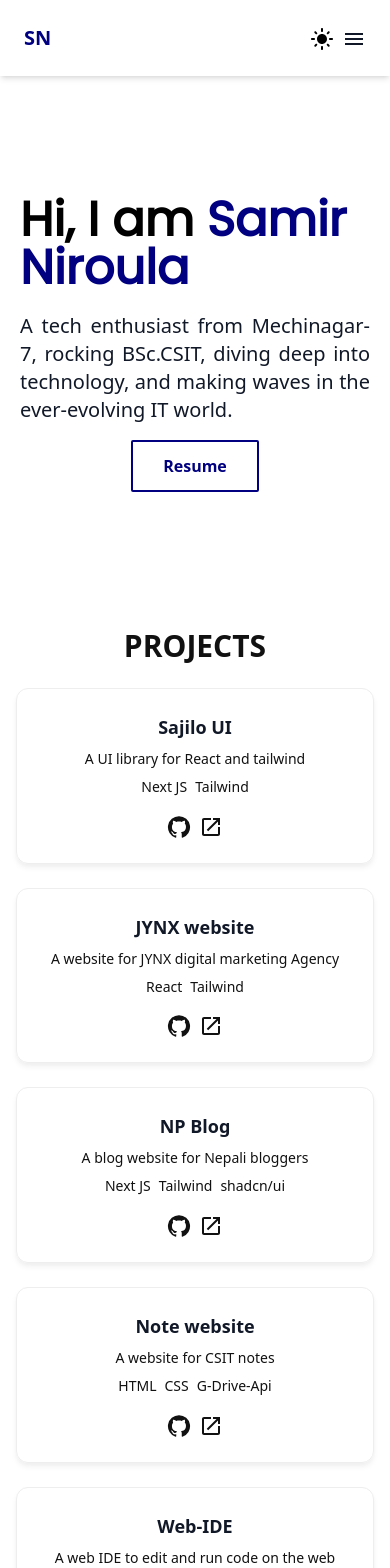
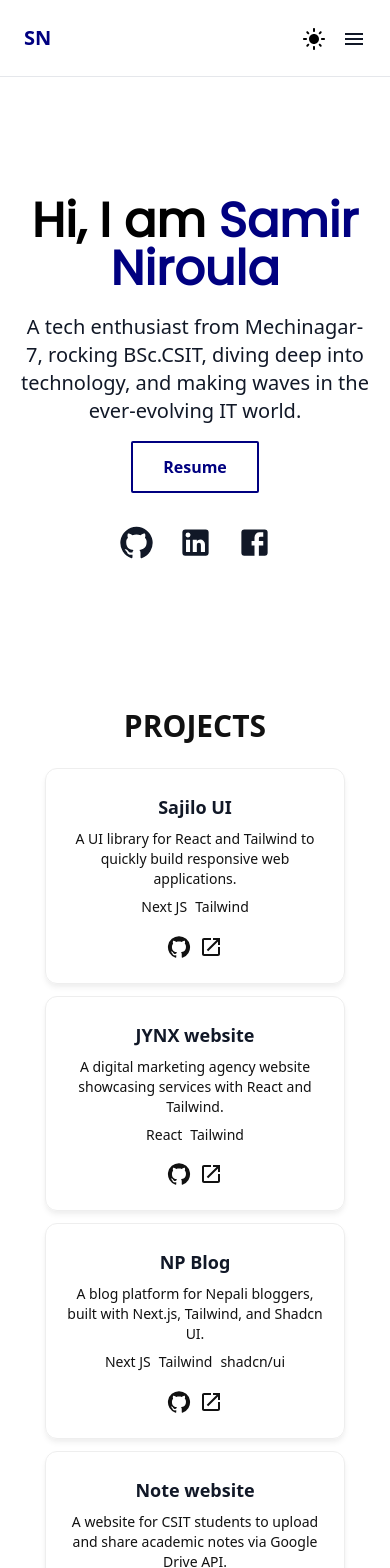
Before and after one commit to smrn001/site, a React (Vite) app: page / in a window 390 px wide. Shown: the top 1568 px of the page. Built offline with nearby package versions, Linux system fonts and the light colour scheme.

Commit message:
Enhance styling and accessibility across components; update project descriptions for clarity

```diff
--- a/index.html
+++ b/index.html
@@ -17,7 +17,7 @@
   <title>Samir Niroula</title>
 </head>
 
-<body>
+<body class="dark:bg-[#181818]">
 <!-- Google tag (gtag.js) -->
 <script async src="https://www.googletagmanager.com/gtag/js?id=G-7S8YG9VC48"></script>
 <script>
--- a/src/About.jsx
+++ b/src/About.jsx
@@ -5,21 +5,21 @@ import { name, description, resume, social } from "./portfolio";
 
 const About = () => {
   return (
-    <div className="flex flex-col items-center justify-center mt-20 sm:mt-2 mb-24 ">
-      <h1 className="md:text-6xl text-5xl dark:text-darktext  text-text font-extrabold mt-10 mb-5 font-[poppins] mx-5  ">
+    <div className="flex flex-col items-center justify-center mt-20 sm:mt-5 mb-24 px-5">
+      <h1 className="text-5xl sm:text-6xl dark:text-darktext text-text font-extrabold mt-10 mb-5 font-[poppins] text-center">
         Hi, I am{" "}
         <span className="text-lightprimary dark:text-primary">{name}</span>
       </h1>
-      <div className="dark:text-gray-100 text-gray-900 text-justify text-xl pb-3 mb-1 mx-5 flex flex-col  max-w-xl">
+      <div className="dark:text-gray-100 text-gray-900  text-xl sm:text-2xl pb-3 mb-1 max-w-xl text-center mx-auto">
         {description}
       </div>
-      <div className="flex md:flex-row flex-col justify-between text-lighttext space-x-3 items-center content-center">
+      <div className="flex flex-col sm:flex-row justify-between md:justify-center items-center sm:items-start text-lighttext space-y-5 sm:space-y-0 sm:space-x-6 w-full">
         {/* Resume Button */}
         <button
           type="button"
           className="border-2 text-lightprimary dark:text-primary dark:border-primary border-lightprimary rounded-sm p-3 min-w-32 text-center bg-transparent relative overflow-hidden hover:text-white dark:hover:text-white transition-colors hover:z-[2] duration-300 group font-bold cursor-pointer"
         >
-          <a target="none" href={resume}>
+          <a target="_blank" rel="noopener noreferrer" href={resume}>
             Resume
           </a>
           <span
@@ -29,27 +29,30 @@ const About = () => {
         </button>
 
         {/* Social Media Links */}
-        <div className=" flex-row space-x-4 py-3 hidden sm:flex">
+        <div className="flex flex-row space-x-6 py-3 sm:space-y-0 sm:flex-row sm:items-center sm:justify-center">
           <a
-            target="none"
+            target="_blank"
+            rel="noopener noreferrer"
             href={social.github}
             className="hover:text-lightprimary dark:hover:text-primary relative dark:after:bg-primary after:bg-lightprimary dark:text-gray-100 text-gray-900 after:absolute after:h-1 after:w-0 after:-bottom-3 after:left-0 hover:after:w-full after:transition-all after:duration-300 cursor-pointer"
           >
-            <GitHubIcon />
+            <GitHubIcon fontSize="large" />
           </a>
           <a
-            target="none"
+            target="_blank"
+            rel="noopener noreferrer"
             href={social.linkedin}
             className="hover:text-lightprimary dark:hover:text-primary relative dark:after:bg-primary after:bg-lightprimary dark:text-gray-100 text-gray-900 after:absolute after:h-1 after:w-0 after:-bottom-3 after:left-0 hover:after:w-full after:transition-all after:duration-300 cursor-pointer"
           >
-            <LinkedInIcon />
+            <LinkedInIcon fontSize="large" />
           </a>
           <a
-            target="none"
+            target="_blank"
+            rel="noopener noreferrer"
             href={social.Facebook}
             className="hover:text-lightprimary dark:hover:text-primary relative dark:after:bg-primary after:bg-lightprimary dark:text-gray-100 text-gray-900 after:absolute after:h-1 after:w-0 after:-bottom-3 after:left-0 hover:after:w-full after:transition-all after:duration-300 cursor-pointer"
           >
-            <FacebookIcon />
+            <FacebookIcon fontSize="large" />
           </a>
         </div>
       </div>
--- a/src/App.jsx
+++ b/src/App.jsx
@@ -7,13 +7,13 @@ import Footer from "./Footer";
 
 export default function App() {
   return (
-    <div className="dark:bg-[#181818] bg-white ">
-      <Navbar></Navbar>
-      <About></About>
-      <Projects></Projects>
-      <Skills></Skills>
-      <Contact></Contact>
-      <Footer></Footer>
+    <div className="  max-w-7xl mx-auto">
+      <Navbar/>
+      <About/>
+      <Projects/>
+      <Skills/>
+      <Contact/>
+      <Footer/>
     </div>
   );
 }
--- a/src/Contact.jsx
+++ b/src/Contact.jsx
@@ -11,6 +11,9 @@ const Contact = () => {
       {/* Email Button */}
       <button
         type="button"
+        onClick={() => {
+          window.open("mailto:samir.niroula001@gmail.com"); /* Add your email here */
+        } /* Add your email here */}
         className="relative border-2 dark:border-primary border-lightprimary text-lightprimary dark:text-primary font-semibold py-3 px-6 rounded-sm text-lg overflow-hidden group transition-all duration-300 ease-in-out hover:text-darktext dark:hover:text-darktext  dark:text-primary-dark dark:border-primary-dark"
       >
         <span className="relative z-10">EMAIL</span>
--- a/src/Navbar.jsx
+++ b/src/Navbar.jsx
@@ -21,7 +21,7 @@ const Navbar = () => {
   };
 
   return (
-    <div className="flex flex-row justify-between px-6 py-6 md:px-20 md:py-8 lg:px-32 lg:py-8 bg-white dark:bg-[#181818] shadow-md dark:shadow-[#212121]">
+    <div className="flex flex-row justify-between px-6 py-6 md:px-20 md:py-8 lg:px-32 lg:py-8 bg-white dark:bg-[#181818] border-b dark:border-darkborder">
       {/* Logo Section */}
       <div>
         <div className="text-xl md:text-2xl relative font-extrabold text-lightprimary dark:text-primary dark:after:bg-primary after:bg-lightprimary after:absolute after:h-1 after:w-0 after:-bottom-1 md:after:-bottom-3 after:left-0 hover:after:w-full after:transition-all after:duration-400 cursor-pointer">
@@ -44,7 +44,7 @@ const Navbar = () => {
       </div>
 
       {/* Hamburger Menu for Mobile */}
-      <div className="md:hidden flex items-center flex-row space-x-2">
+      <div className="md:hidden flex items-center space-x-4">
         <Theme />
         <button
           className="text-gray-900 dark:text-white focus:outline-none"
@@ -56,11 +56,11 @@ const Navbar = () => {
 
       {/* Mobile Menu */}
       {isMenuOpen && (
-        <div className="absolute top-16 left-0 w-full bg-white dark:bg-transparent text-gray-900 dark:text-gray-100 flex flex-col items-center md:hidden">
+        <div className="absolute top-16 left-0 w-full bg-white dark:bg-[#181818] text-gray-900 dark:text-gray-100 flex flex-col items-center md:hidden py-4 shadow-lg z-10">
           {navlist.map((item, index) => (
             <button
               key={index}
-              className="py-2 hover:text-primary dark:hover:text-primary cursor-pointer active:scale-95 transition transform duration-150"
+              className="py-3 px-4 w-full text-center hover:text-primary dark:hover:text-primary cursor-pointer active:scale-95 transition transform duration-150"
               onClick={() => {
                 scrollToSection(item.link);
                 setIsMenuOpen(false); // Close menu after click
--- a/src/Projects.jsx
+++ b/src/Projects.jsx
@@ -11,14 +11,14 @@ const Projects = () => {
       <h1 className="dark:text-darktext text-lighttext text-3xl md:text-4xl font-extrabold pt-10 pb-6">
         PROJECTS
       </h1>
-      <div className="w-full md:w-[70vw] grid grid-cols-1 md:grid-cols-2 lg:grid-cols-3 gap-6">
+      <div className="w-full mx-auto max-w-7xl px-2 flex flex-wrap justify-center gap-3">
         {projects.map(({ name, description, tech, code, preview }) => (
           <div
             key={name}
-            className="flex flex-col items-center border dark:border-darkborder dark:hover:border-darkborderhover  border-lightborder rounded-xl p-4 py-6 shadow-md hover:shadow-2xl dark:hover:shadow-darkshadow hover:shadow-lightshadow group min-h-40 bg-transparent dark:shadow-darkshadow shadow-lightshadow hover:-translate-y-1 transition duration-300"
+            className="flex flex-col items-center border max-w-[300px] dark:border-darkborder dark:hover:border-darkborderhover border-lightborder rounded-xl p-4 py-6 shadow-md hover:shadow-2xl dark:hover:shadow-darkshadow hover:shadow-lightshadow group min-h-40 bg-transparent dark:shadow-darkshadow shadow-lightshadow hover:-translate-y-1 transition duration-300"
           >
             {/* Project Name */}
-            <p className="text-lg md:text-xl font-extrabold  dark:text-gray-100 text-gray-900">
+            <p className="text-lg md:text-xl font-extrabold dark:text-gray-100 text-gray-900">
               {name}
             </p>
 
--- a/src/portfolio.jsx
+++ b/src/portfolio.jsx
@@ -27,62 +27,53 @@ const social = {
 const projects = [
   {
     name: "Sajilo UI",
-    description: "A UI library for React and tailwind",
+    description: "A UI library for React and Tailwind to quickly build responsive web applications.",
     tech: ["Next JS", "Tailwind"],
     code: "#",
     preview: "https://sajilo-ui.vercel.app",
   },
   {
     name: "JYNX website",
-    description: "A website for JYNX digital marketing Agency",
+    description: "A digital marketing agency website showcasing services with React and Tailwind.",
     tech: ["React", "Tailwind"],
     code: "#",
     preview: "https://jynx.netlify.app",
   },
   {
     name: "NP Blog",
-    description: "A blog website for Nepali bloggers ",
+    description: "A blog platform for Nepali bloggers, built with Next.js, Tailwind, and Shadcn UI.",
     tech: ["Next JS", "Tailwind", "shadcn/ui"],
     code: "#",
     preview: "https://blog-np.vercel.app",
   },
   {
     name: "Note website",
-    description: "A website for CSIT notes",
+    description: "A website for CSIT students to upload and share academic notes via Google Drive API.",
     tech: ["HTML", "CSS", "G-Drive-Api"],
     code: "https://github.com/smrn001/noteSharing",
-    preview: "https://csitn.netlify.app",
+    preview: "https://bsccsit.vercel.app",
   },
-
   {
     name: "Web-IDE",
-    description: "A web IDE to edit and run code on the web ",
+    description: "A web-based IDE for writing and running code, featuring Monaco editor and Tailwind.",
     tech: ["Tailwind", "JavaScript", "monaco"],
     code: "https://github.com/smrn001/code",
     preview: "https://code.samirn.com.np",
   },
-
   {
-    name: "Gallery ",
-    description: " Personal photographs colleection",
+    name: "Gallery",
+    description: "A personal photo gallery website built with HTML, CSS, and JavaScript.",
     tech: ["HTML", "CSS", "JavaScript"],
     code: "#",
     preview: "https://gallery.samirn.com.np",
   },
-  // {
-  //   name: "Quote Generator",
-  //   description: "A web app that generates random quotes",
-  //   tech: ["HTML", "CSS", "JavaScript"],
-  //   code: "https://github.com/smrn001/randomQuote",
-  //   preview: "https://smrn001.github.io/randomQuote/",
-  // },
-  // {
-  //   name: "School website",
-  //   description: "A school website of Dhulabari Secondary school",
-  //   tech: ["HTML", "CSS"],
-  //   code: "https://github.com/smrn001/dss",
-  //   preview: "https://smrn001.github.io/dss/",
-  // },
+  {
+    name: "E-commerce ",
+    description: "A simple e-commerce admin panel and backend built using React, MongoDB, and Express.",
+    tech: ["React", "Tailwind", "MongoDB", "Express"],
+    code: "https://github.com/smrn001/ecommerce-admin-backend",
+    preview: "https://samir-ecommerce-backend.vercel.app/",
+  },
 ];
 
 const creater = "Samir Niroula";
```
Also changed, not shown: src/App.css (deleted).
